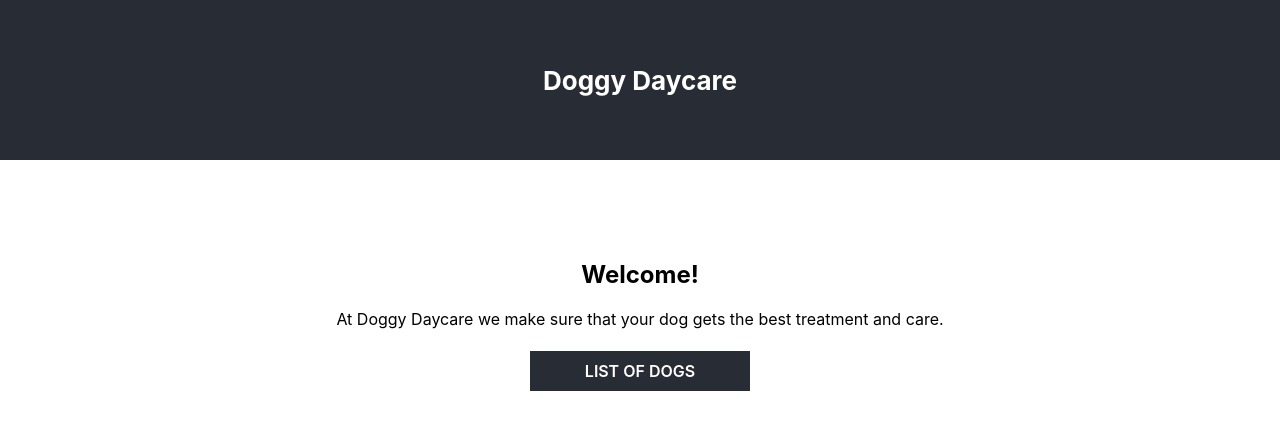
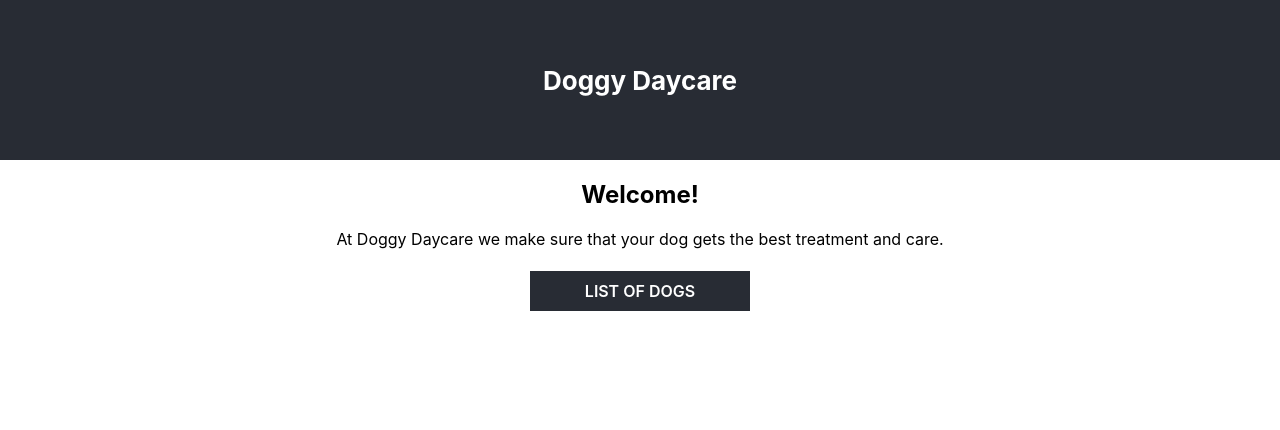
Before and after one commit to mirandamutka/doggy-daycare, a React (Create React App) app: page / in a window 1280 px wide. Shown: the top 430 px of the page. Built offline with nearby package versions, Linux system fonts and the light colour scheme; no server answers.

Commit message:
Added conditional rendering for list of dogs and adjusted margins and styling for DogInfo

```diff
--- a/src/App.css
+++ b/src/App.css
@@ -27,7 +27,6 @@ main {
   display: flex;
   flex-direction: row;
   max-width: 100vw;
-  margin: 5em;
   flex-wrap: wrap;
   align-items: center;
   justify-content: center;
--- a/src/App.js
+++ b/src/App.js
@@ -3,16 +3,16 @@ import Welcome from './components/Welcome';
 import DogInfo from './components/DogInfo';
 import DogList from './components/DogList';
 import GetDogs from './components/GetDogs';
-import { useEffect } from "react";
+import { useEffect, useState } from "react";
 import { HashRouter as Router, Route, Switch } from 'react-router-dom';
 
 function App() {
 
+  const [loaded, setLoaded] = useState(false);
+
   useEffect(() => {
-    GetDogs();
+    GetDogs(() => setLoaded(true));
 }, []);
-  let dogsData = JSON.parse(localStorage.getItem('dogs'));
-  console.log('Version: 13')
 
   return (
     <div className="container">
@@ -28,7 +28,7 @@ function App() {
               </Route>
               <Route path="/doglist">
                 <div className="stickyWrapper" />
-                  <DogList dogsData={dogsData} />
+                <DogList loaded={loaded} />
               </Route>
               <Route path="/currentDog">
                 <DogInfo />
--- a/src/components/DogInfo.css
+++ b/src/components/DogInfo.css
@@ -4,6 +4,7 @@
     justify-content: space-between;
     flex-direction: column;
     width: 100%;
+    margin: 0.5em;
 }
 
 .dogImg {
@@ -36,3 +37,14 @@ section.sectionDetails {
     flex-direction: row;
     justify-content: space-between;
 }
+
+section.sectionDog {
+    width: 100%;
+}
+
+section.sectionOwner {
+    display: flex;
+    width: 100%;
+    flex-direction: column;
+    align-items: flex-end;
+}
--- a/src/components/DogInfo.jsx
+++ b/src/components/DogInfo.jsx
@@ -20,11 +20,11 @@ const DogInfo = () => {
                 </section>
                 <div className="seperator"></div>
                 <section className="sectionDetails">
-                    <section>
+                    <section className="sectionDog">
                         <div>Age: {selectedDogData.age}</div>
                         <div>Breed: {selectedDogData.breed}</div>
                     </section>
-                    <section>
+                    <section className="sectionOwner">
                         <div>Owner:</div>
                         <div>{selectedDogData.ownerName} {selectedDogData.ownerLastName}</div>
                         <div>{selectedDogData.ownerPhoneNumber}</div>
--- a/src/components/DogList.jsx
+++ b/src/components/DogList.jsx
@@ -3,12 +3,17 @@ import { useHistory } from 'react-router-dom';
 
 import './DogList.css'
 
-const DogList = ({dogsData}) => {
+const DogList = (loaded) => {
 
     const [dog, setDog] = useState([]);
     const [ready, setReady] = useState(false)
     const history = useHistory();
 
+    let dogsDataUnparsed = localStorage.getItem('dogs')
+    let dogsData = JSON.parse(dogsDataUnparsed);
+
+    console.log('loaded: ' + loaded);
+    console.log('dogsData: ' + dogsData);
 
     function selectDog(data) {
         setDog({
@@ -25,17 +30,15 @@ const DogList = ({dogsData}) => {
         setReady(true)
     }
 
-
     if (ready) {
         localStorage.setItem('selectedDog', JSON.stringify(dog));
-        history.push('/currentDog')
+        history.push('/currentDog');
     } else {
-        console.log('no data')
+        console.log('No dog selected');
     }
 
-
-    if (dogsData != null) {
     return (
+        loaded && dogsData ? (
             dogsData.map((data, key) => {
                 return (
                     <div className="dogEntry" key={key}>
@@ -44,16 +47,11 @@ const DogList = ({dogsData}) => {
                             <p>{data.sex === "female" ? '♀' : '♂'} {data.name}</p>
                         </div>
                     </div>
-
                 )
             })
+        ) : (
+            <p>Loading...</p>
         )
-    } else {
-        return (
-            <p>No data, please refresh</p>
-        )
-    }
-
-}
+    )}
 
 export default DogList;
--- a/src/components/GetDogs.jsx
+++ b/src/components/GetDogs.jsx
@@ -1,18 +1,17 @@
-const GetDogs = async () => {
+const GetDogs = async (setLoaded) => {
 
     let url = `https://api.jsonbin.io/b/607ef0f6f099765deef87a67`
 
-    try {
-        let resp = await fetch(url);
-        let data = await resp.json();
-        console.log(data)
+    fetch(url)
+    .then (async response => {
+        const data = await response.json()
+        console.log('getDogs: ' + data);
         localStorage.setItem('dogs', JSON.stringify(data));
-
-        return data;
-    }
-    catch (error) {
+        setLoaded();
+    })
+    .catch (error => {
         console.log(error);
-    }
+    })
 }
 
 export default GetDogs;
--- a/src/components/Registry.css
+++ /dev/null
@@ -1,17 +0,0 @@
-.container {
-    display: flex;
-    flex-direction: column;
-    justify-content: center;
-    align-items: center;
-}
-
-main {
-    display: flex;
-    flex-direction: row;
-    max-width: 80vw;
-    flex-wrap: wrap;
-    align-items: center;
-    justify-content: center;
-    padding-top: 10px;
-    background-color: white;
-}
```
Also changed, not shown: src/components/Registry.jsx (deleted, +0 -22 lines). Lines whose indentation alone changed are shown as unchanged.
